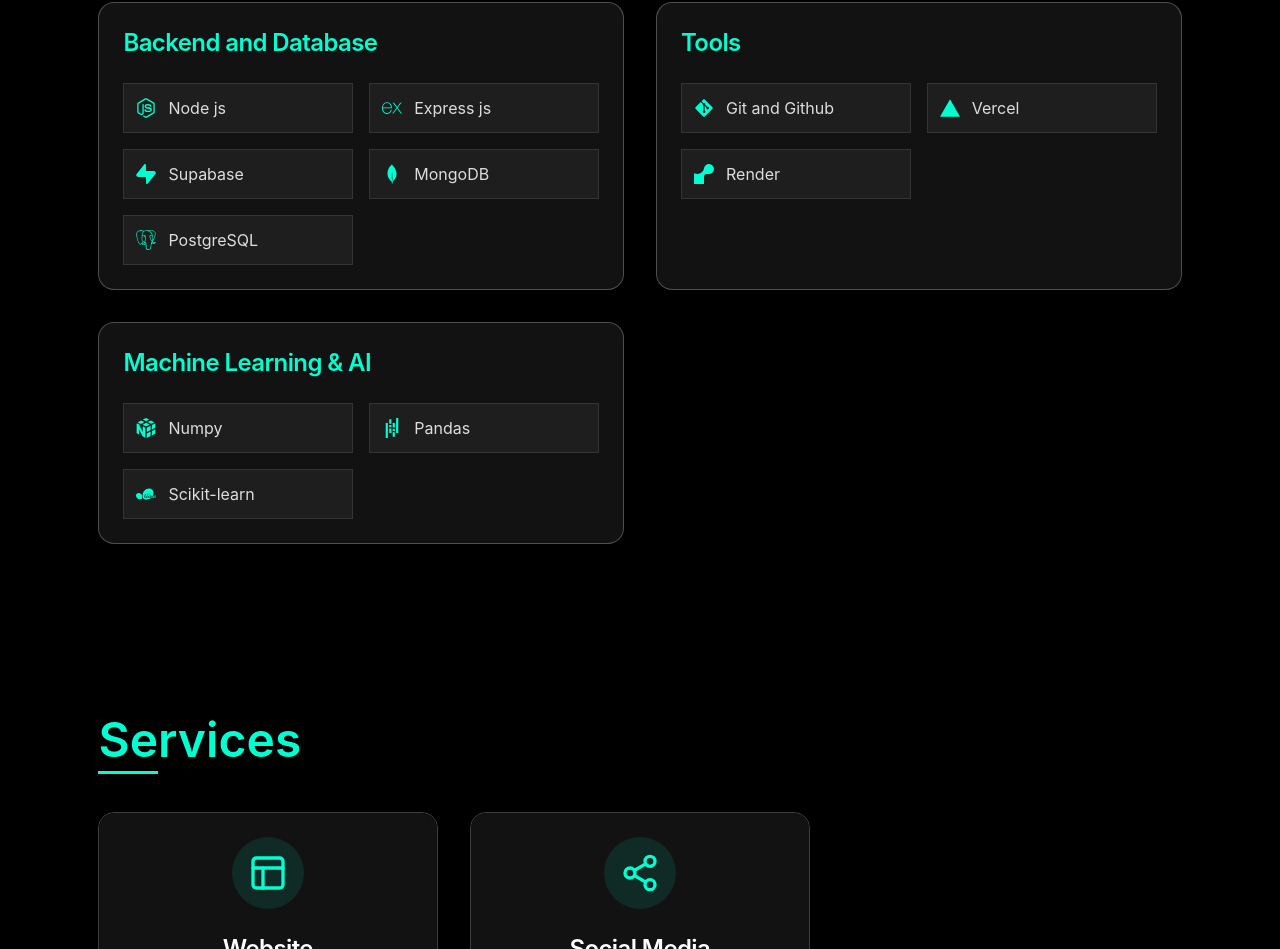
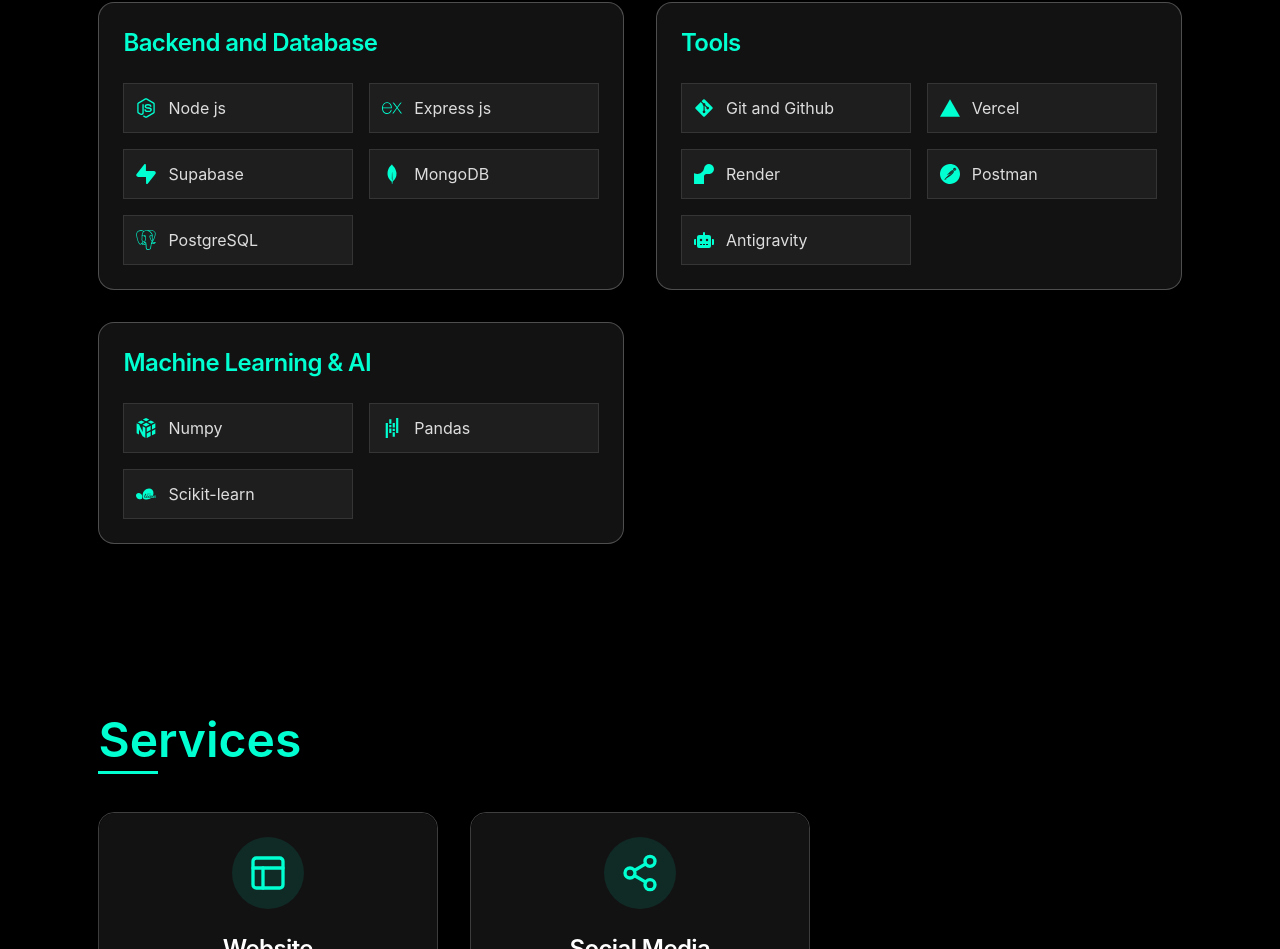
Before and after one commit to gouravverma23/Portfolio, a React (Vite) app: page / in a window 1280 px wide. Shown: the part 4314-5263 px from the top of the page. Built offline with nearby package versions, Linux system fonts and the light colour scheme.

Commit message:
Add skill

```diff
--- a/src/data/skills.js
+++ b/src/data/skills.js
@@ -1,5 +1,5 @@
-import { FaJs, FaPython, FaJava, FaHtml5, FaReact, FaNodeJs, FaGitAlt, FaDatabase, FaChartBar, FaCss3 } from 'react-icons/fa';
-import { SiCplusplus, SiMysql, SiTailwindcss, SiExpress,SiPostgresql, SiSupabase, SiMongodb, SiVercel, SiNumpy, SiPandas, SiScikitlearn, SiRender } from 'react-icons/si';
+import { FaJs, FaPython, FaJava, FaHtml5, FaReact, FaNodeJs, FaGitAlt, FaDatabase, FaChartBar, FaCss3, FaRobot } from 'react-icons/fa';
+import { SiCplusplus, SiMysql, SiTailwindcss, SiExpress, SiPostgresql, SiSupabase, SiMongodb, SiVercel, SiNumpy, SiPandas, SiScikitlearn, SiRender, SiPostman } from 'react-icons/si';
 
 export const skills = [
   {
@@ -49,7 +49,9 @@
       // },
       { name: "Git and Github", icon: FaGitAlt },
       { name: "Vercel", icon: SiVercel },
-      { name: "Render", icon: SiRender}
+      { name: "Render", icon: SiRender},
+      { name: "Postman", icon: SiPostman },
+      { name: "Antigravity", icon: FaRobot }
     ]
   },
   {
```
Also changed, not shown: 7 other files (tests, documents, lock files or other folders).
